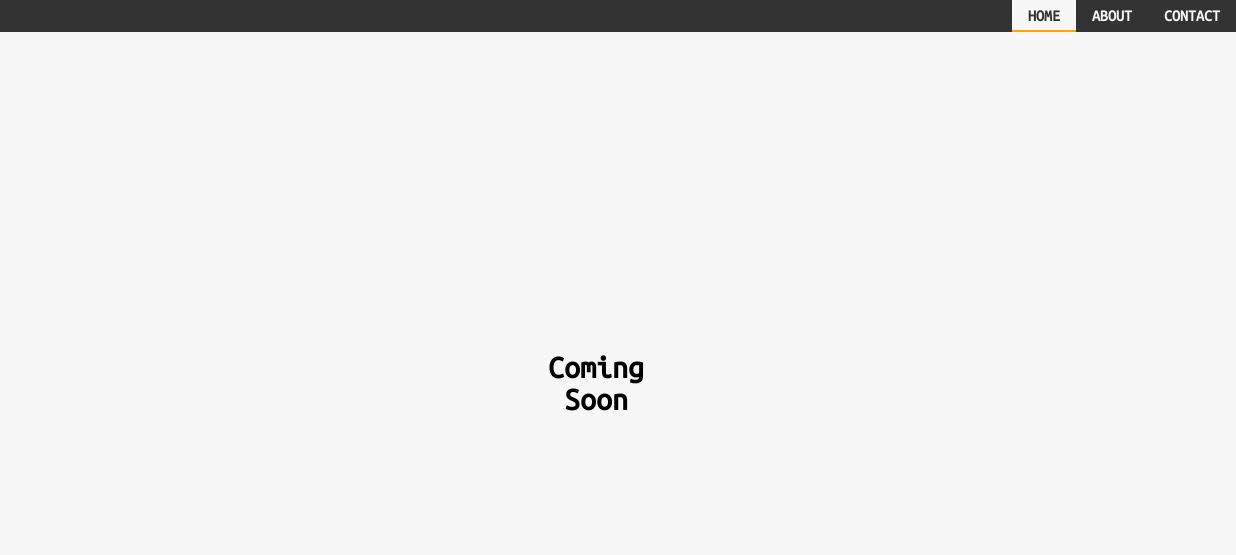
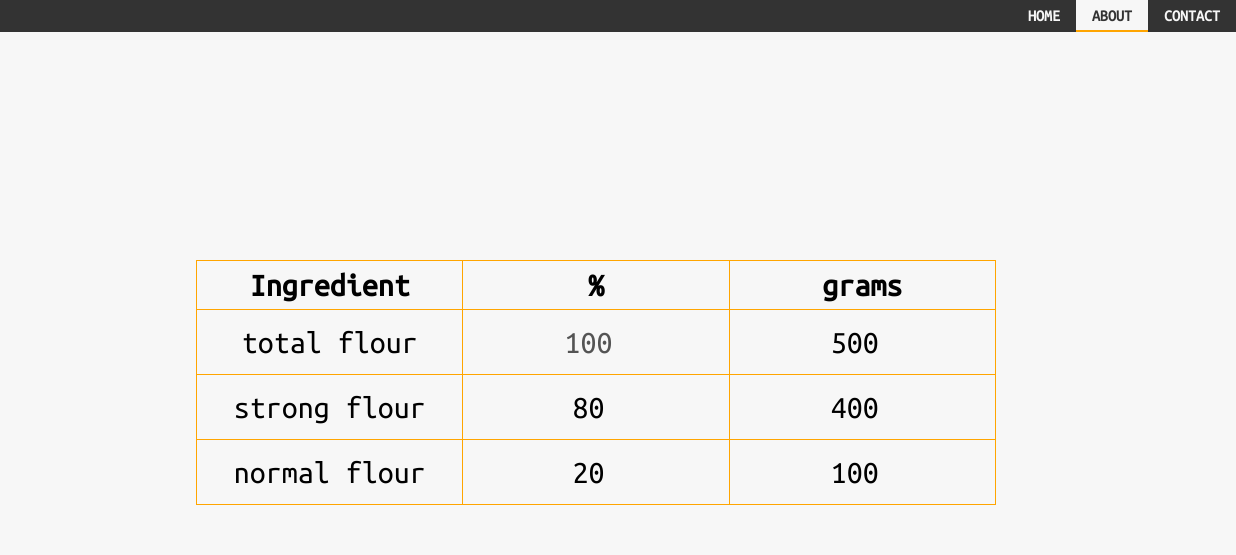
Before and after one commit to FedeMandelli/fedemandelli.github.io, a plain HTML site: page index.html in a window 1280 px wide. Shown: the top 555 px of the page, 44-1280 px from the left. Drawn offline with Linux system fonts and the light colour scheme.

Commit message:
baker calculator first draft

```diff
--- /dev/null
+++ b/css/scss/_baker_calculator.scss
@@ -0,0 +1,26 @@
+baker-calc {
+    table {
+        font-size: 2rem;
+        text-align: center;
+        border-collapse: collapse;
+        table-layout: fixed;
+        width: 100%;
+        max-width: 50ch;
+    }
+
+    td,
+    th {
+        width: 33%;
+        text-align: center;
+        padding: 0.5rem;
+        border: 1px solid $accent-color;
+    }
+
+    input {
+        font-size: 2rem;
+        width: 100%;
+        text-align: center;
+        padding: 0.5rem;
+        background-color: transparent;
+    }
+}
--- a/css/scss/style.scss
+++ b/css/scss/style.scss
@@ -9,3 +9,4 @@
 
 // components
 @import "contact_form";
+@import "baker_calculator";
--- a/html/about.html
+++ b/html/about.html
@@ -1,3 +1,31 @@
 <page-content page-name="about">
-    <h1>About</h1>
+    <baker-calc>
+        <table>
+            <thead>
+                <tr>
+                    <th>Ingredient</th>
+                    <th>%</th>
+                    <th>grams</th>
+                </tr>
+            </thead>
+            <tbody>
+                <tr>
+                    <td>total flour</td>
+                    <td><input type="number" value="100" disabled></td>
+                    <td><input id="total_flour_gr" type="number" min="0" value="500"></td>
+                </tr>
+
+                <tr>
+                    <td>strong flour</td>
+                    <td><input id="strong_flour_pct" type="number" min="0" max="100" value="80"></td>
+                    <td><input id="strong_flour_gr" type="number" min="0" value="400"></td>
+                </tr>
+
+                <tr>
+                    <td>normal flour</td>
+                    <td><input id="normal_flour_pct" type="number" min="0" max="100" value="20"></td>
+                    <td><input id="normal_flour_gr" type="number" min="0" value="100"></td>
+                </tr>
+        </table>
+    </baker-calc>
 </page-content>
--- /dev/null
+++ b/js/components/baker_calculator.js
@@ -0,0 +1,56 @@
+class BakerCalc extends HTMLElement {
+    constructor() {
+        super()
+    }
+
+    connectedCallback() {
+        // Get the template
+        this.totalFlourGr = this.querySelector('#total_flour_gr')
+        this.strongFlourGr = this.querySelector('#strong_flour_gr')
+        this.strongFlourPct = this.querySelector('#strong_flour_pct')
+        this.normalFlourGr = this.querySelector('#normal_flour_gr')
+        this.normalFlourPct = this.querySelector('#normal_flour_pct')
+
+        // Add event listeners for changes
+        this.totalFlourGr.addEventListener('input', (e) => this.update(e))
+        this.strongFlourGr.addEventListener('input', (e) => this.update(e))
+        this.strongFlourPct.addEventListener('input', (e) => this.update(e))
+        this.normalFlourGr.addEventListener('input', (e) => this.update(e))
+        this.normalFlourPct.addEventListener('input', (e) => this.update(e))
+    }
+
+    update(e) {
+        // get changed element
+        const changed = e.target.id
+
+        // calculate
+        if (changed === 'total_flour_gr') {
+            this.strongFlourGr.value = (this.totalFlourGr.value * this.strongFlourPct.value / 100).toFixed(0)
+            this.normalFlourGr.value = (this.totalFlourGr.value * this.normalFlourPct.value / 100).toFixed(0)
+        }
+
+        if (changed === 'strong_flour_gr') {
+            this.totalFlourGr.value = (this.strongFlourGr.value / this.strongFlourPct.value * 100).toFixed(0)
+            this.normalFlourGr.value = (this.totalFlourGr.value * this.normalFlourPct.value / 100).toFixed(0)
+        }
+
+        if (changed === 'normal_flour_gr') {
+            this.totalFlourGr.value = (this.normalFlourGr.value / this.normalFlourPct.value * 100).toFixed(0)
+            this.strongFlourGr.value = (this.totalFlourGr.value * this.strongFlourPct.value / 100).toFixed(0)
+        }
+
+        if (changed === 'strong_flour_pct') {
+            this.strongFlourGr.value = (this.totalFlourGr.value * this.strongFlourPct.value / 100).toFixed(0)
+            this.normalFlourPct.value = (100 - this.strongFlourPct.value).toFixed(0)
+            this.normalFlourGr.value = (this.totalFlourGr.value * this.normalFlourPct.value / 100).toFixed(0)
+        }
+
+        if (changed === 'normal_flour_pct') {
+            this.normalFlourGr.value = (this.totalFlourGr.value * this.normalFlourPct.value / 100).toFixed(0)
+            this.strongFlourPct.value = (100 - this.normalFlourPct.value).toFixed(0)
+            this.strongFlourGr.value = (this.totalFlourGr.value * this.strongFlourPct.value / 100).toFixed(0)
+        }
+    }
+}
+
+window.customElements.define('baker-calc', BakerCalc);
--- a/js/components/navbar.js
+++ b/js/components/navbar.js
@@ -44,12 +44,12 @@ class NavBar extends HTMLElement {
 
     loadPage(page) {
         // reformat page name
-        var target = page || 'home';
+        var target = page || 'about'; // === TO CHANGE IN PRODUCTION ===
         target = target.charAt(0) === '/' ? target.substring(1) : target;
 
         // get content and update url
         this.main = document.querySelector('main');
-        window.history.pushState({}, '', target); // === TO CHANGE IN PRODUCTION ===
+        // window.history.pushState({}, '', target); // === TO CHANGE IN PRODUCTION ===
 
         // load new page with fade effect
         this.main.style.opacity = 0;
--- a/js/scripts.js
+++ b/js/scripts.js
@@ -4,3 +4,4 @@ import "./general/utilities.js"
 // components
 import "./components/navbar.js"
 import "./components/page_content.js"
+import "./components/baker_calculator.js"
```
Also changed, not shown: css/style.min.css, 1 other file.
